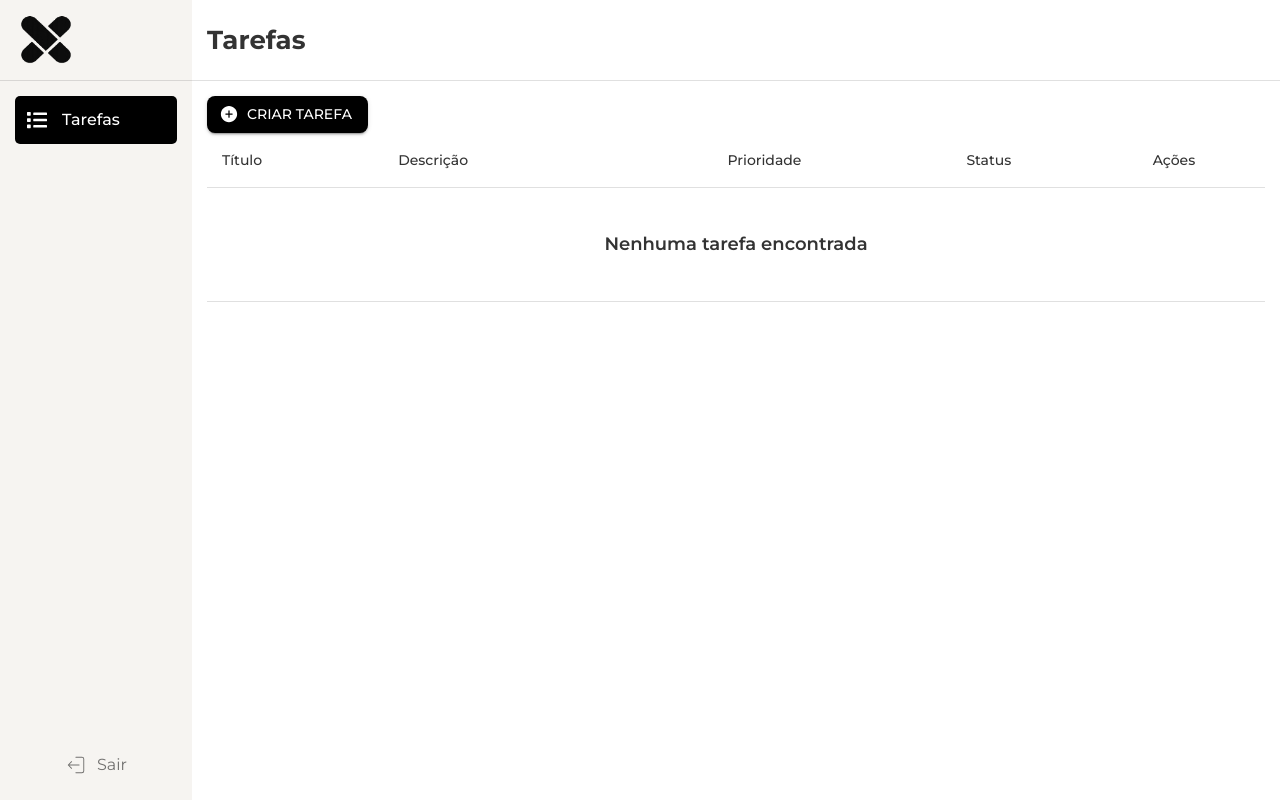
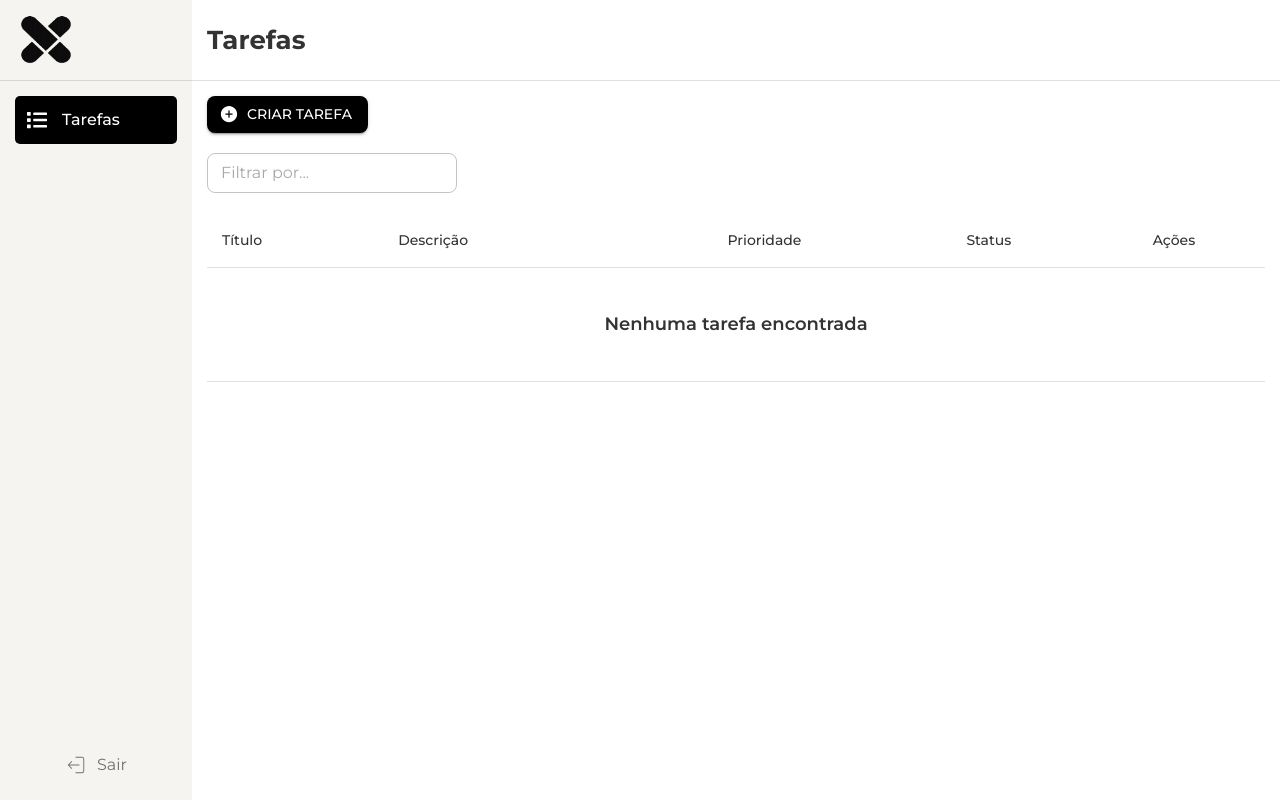
Before and after one commit to guilhermeoln/teste-sga, a Next.js app: page /tasks in a window 1280 px wide. Built offline with nearby package versions, Linux system fonts and the light colour scheme.

Commit message:
feat: text filter

```diff
--- a/src/app/(private)/tasks/page.tsx
+++ b/src/app/(private)/tasks/page.tsx
@@ -3,12 +3,13 @@
 import CustomTable from "@/components/CustomTable";
 import { Task } from "@/types";
 import useContainer from "./useContainer";
-import { Button, Dialog, DialogTitle } from "@mui/material";
+import { Box, Button, Dialog, DialogTitle } from "@mui/material";
 import { IoAddCircle } from "react-icons/io5";
 import LabeledInput from "@/components/LabeledInput";
-import { Form } from "./styles";
+import { Form, Wrapper } from "./styles";
 import { TaskSchemaType } from "@/validations/task";
 import LabeledSelect from "@/components/LabeledSelect";
+import { ChangeEvent } from "react";
 
 type TaskDialogProps = {
   open: boolean;
@@ -80,14 +81,37 @@ const TaskModal = ({
 };
 
 export default function Tasks() {
-  const { columns, tasks, isOpen, onClose, createTask, onOpen } =
-    useContainer();
+  const {
+    columns,
+    tasks,
+    isOpen,
+    onClose,
+    createTask,
+    onOpen,
+    search,
+    setSearch,
+  } = useContainer();
 
   return (
-    <>
-      <Button variant="contained" startIcon={<IoAddCircle />} onClick={onOpen}>
-        Criar Tarefa
-      </Button>
+    <Wrapper>
+      <Box width="250px">
+        <Button
+          variant="contained"
+          startIcon={<IoAddCircle />}
+          onClick={onOpen}
+        >
+          Criar Tarefa
+        </Button>
+      </Box>
+      <Box width="250px">
+        <LabeledInput
+          value={search}
+          onChange={(e: ChangeEvent<HTMLInputElement>) =>
+            setSearch(e.target.value)
+          }
+          placeholder="Filtrar por..."
+        />
+      </Box>
       <CustomTable<Task>
         columns={columns}
         data={tasks}
@@ -95,6 +119,6 @@ export default function Tasks() {
         emptyMessage="Nenhuma tarefa encontrada"
       />
       <TaskModal onClose={onClose} open={isOpen} onSubmit={createTask} />
-    </>
+    </Wrapper>
   );
 }
--- a/src/app/(private)/tasks/styles.ts
+++ b/src/app/(private)/tasks/styles.ts
@@ -1,4 +1,11 @@
+import { Box } from "@mui/material";
 import { styled } from "@mui/material/styles";
+
+export const Wrapper = styled(Box)({
+  display: "flex",
+  flexDirection: "column",
+  gap: "20px",
+});
 
 export const Form = styled("form")({
   display: "flex",
--- a/src/app/(private)/tasks/useContainer.tsx
+++ b/src/app/(private)/tasks/useContainer.tsx
@@ -1,3 +1,5 @@
+"use client";
+
 import { Column } from "@/components/CustomTable";
 import { useDisclosure } from "@/hooks/useDisclosure";
 import useFormValidation from "@/hooks/useFormValidation";
@@ -5,6 +7,7 @@ import useTaskStore from "@/store/useTaskStore";
 import { Task } from "@/types";
 import { taskSchema } from "@/validations/task";
 import { Box, Button, Typography } from "@mui/material";
+import { useMemo, useState } from "react";
 import { CiEdit, CiTrash } from "react-icons/ci";
 import { toast } from "react-toastify";
 
@@ -21,6 +24,8 @@ const priorityDictionary = {
 };
 
 export default function useContainer() {
+  const [search, setSearch] = useState("");
+
   const { tasks, addTask, deleteTask } = useTaskStore();
 
   const { errors, handleSubmit, register, setValue, reset } = useFormValidation(
@@ -88,9 +93,33 @@ export default function useContainer() {
     reset({});
   };
 
+  const filteredTasks = useMemo(() => {
+    let filterResult = tasks;
+
+    if (search) {
+      const searchLower = search.toLowerCase();
+      filterResult = filterResult.filter((item) => {
+        const titleMatch = item.title.toLowerCase().includes(searchLower);
+        const descriptionMatch = item.description
+          .toLowerCase()
+          .includes(searchLower);
+        const statusMatch = statusDictionary[item.status]
+          ?.toLowerCase()
+          .includes(searchLower);
+        const priorityMatch = priorityDictionary[item.priority]
+          ?.toLowerCase()
+          .includes(searchLower);
+
+        return titleMatch || descriptionMatch || statusMatch || priorityMatch;
+      });
+    }
+
+    return filterResult;
+  }, [search, tasks]);
+
   return {
     columns,
-    tasks,
+    tasks: filteredTasks,
     errors,
     handleSubmit,
     register,
@@ -99,5 +128,7 @@ export default function useContainer() {
     onClose,
     onOpen,
     createTask,
+    search,
+    setSearch,
   };
 }
```
